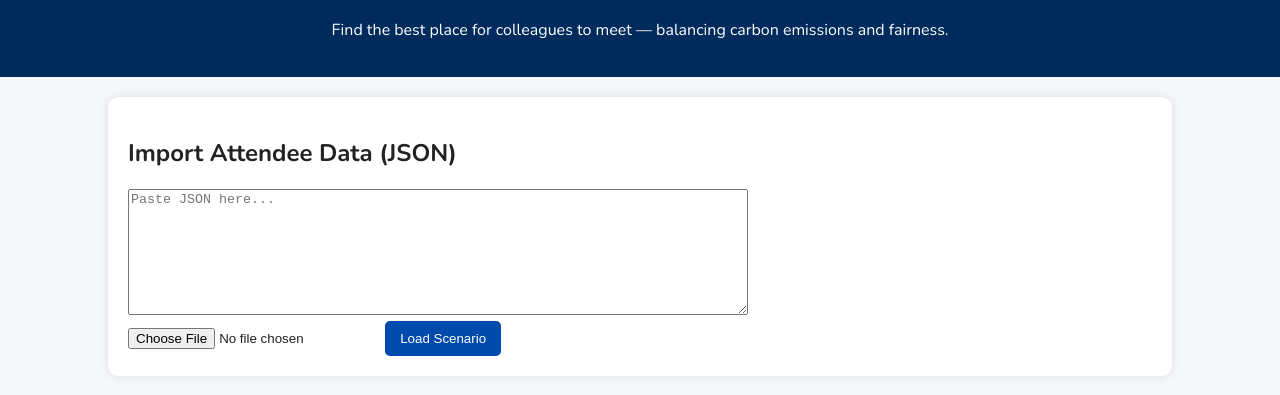
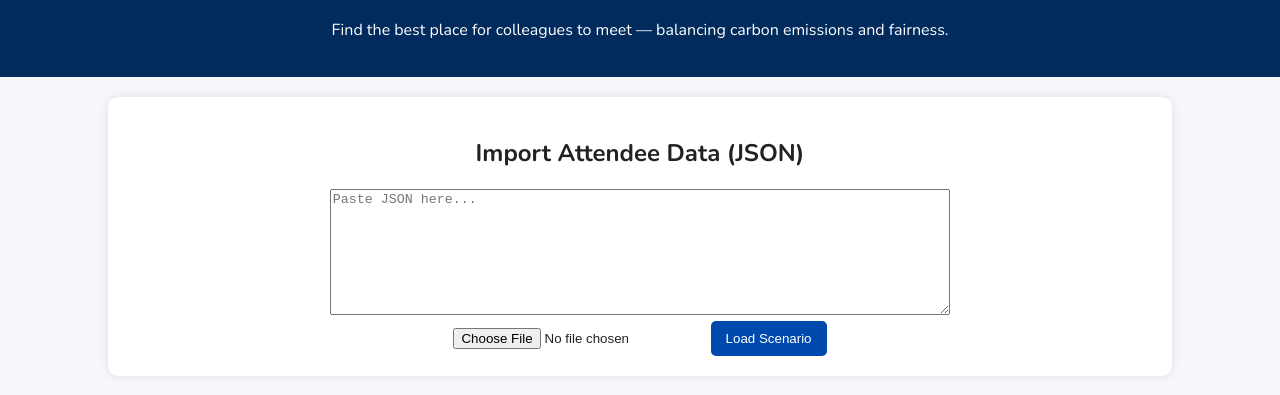
Before and after one commit to a-e-sumar/DurHack_2025, a plain HTML site: page index.html in a window 1280 px wide. Shown: the part 87-482 px from the top of the page. Drawn offline with nearby package versions, Linux system fonts and the light colour scheme.

Commit message:
centered the input section in the css

```diff
--- a/styles.css
+++ b/styles.css
@@ -17,6 +17,8 @@ header {
 
 section {
   background: white;
+  align-content: center;
+  text-align: center;
   width: 80%;
   margin: 20px auto;
   padding: 20px;
```
